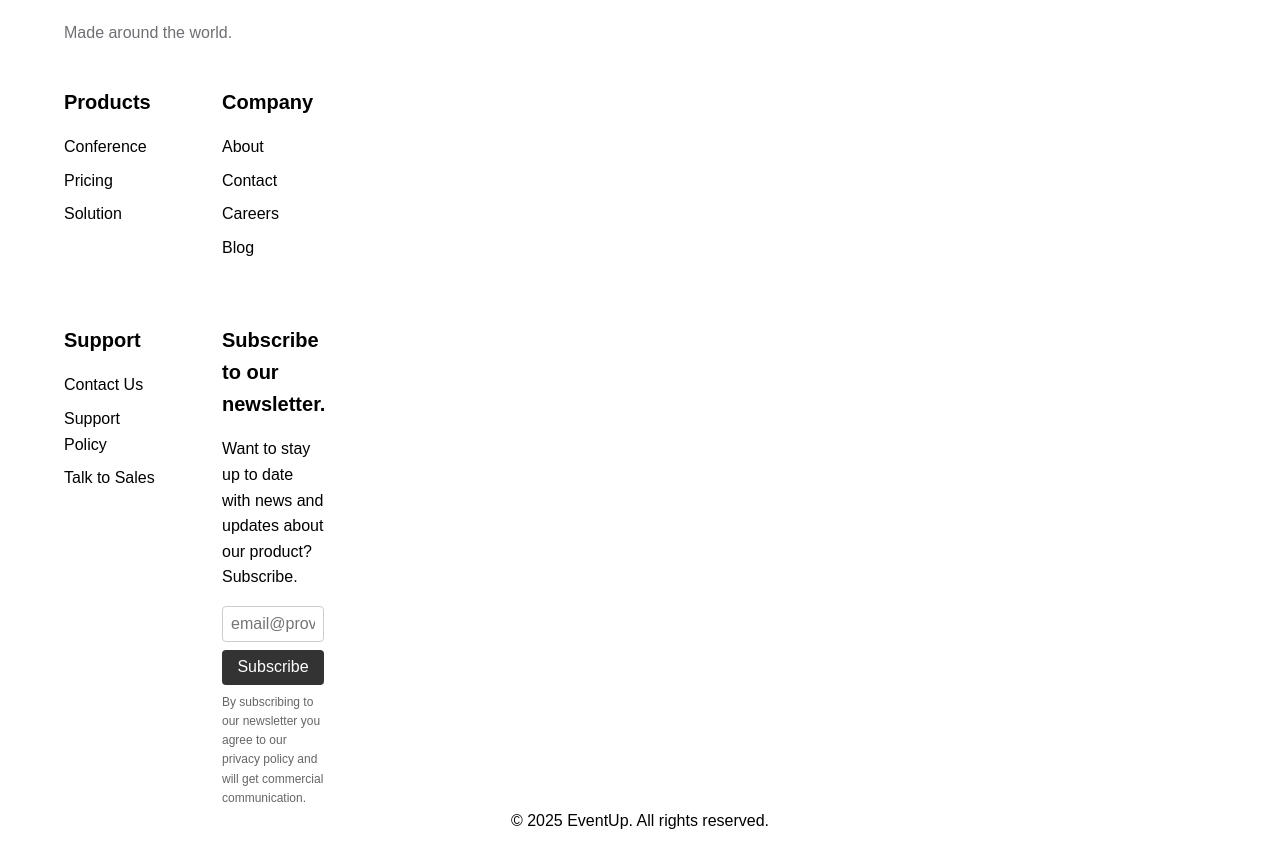
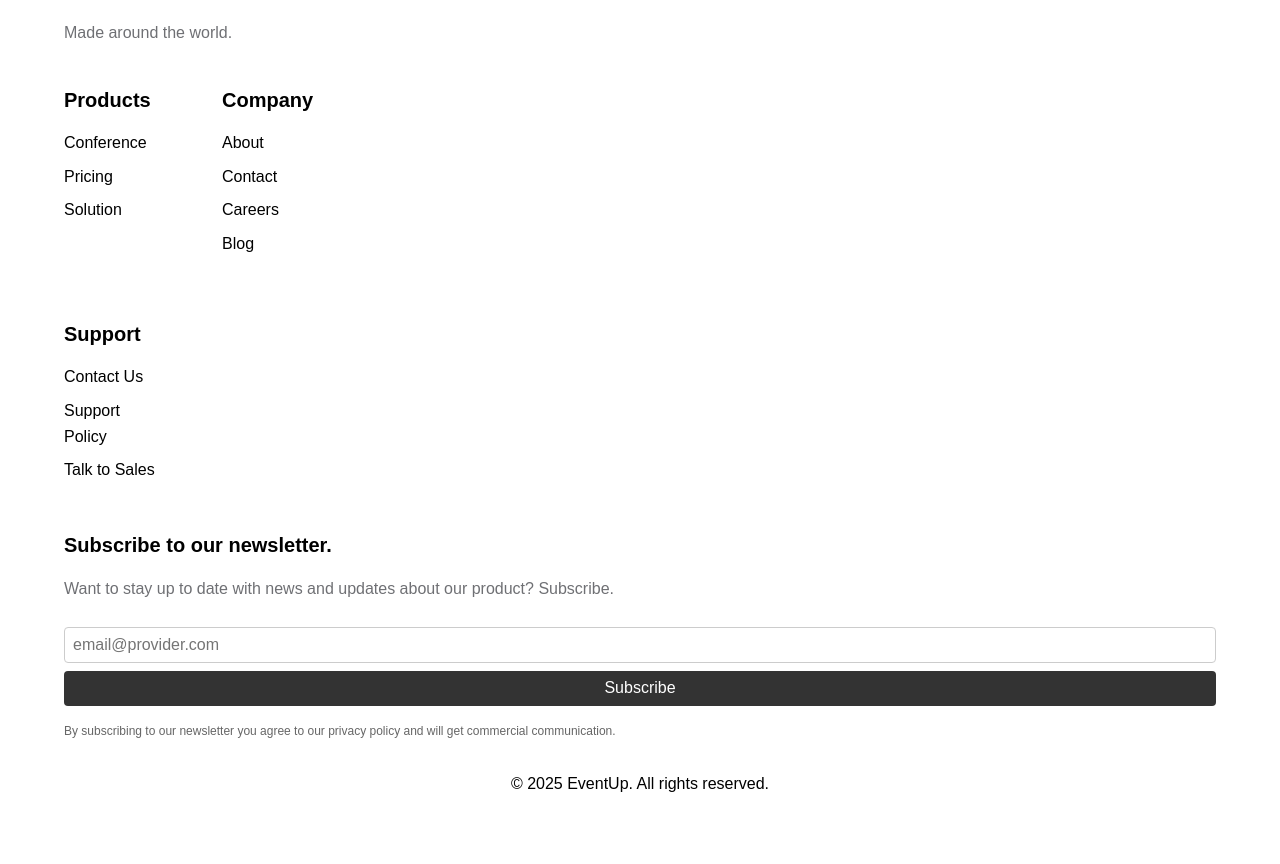
Before and after one commit to MaksymDramaretskyi-1/EventUP, a website: page index.html in a window 1280 px wide. Shown: the part 6904-7768 px from the top of the page. After the commit the page ends 7730 px from the top, so only its background shows below. Drawn offline with Linux system fonts and the light colour scheme; a web font is replaced by a local one.

Commit message:
changing name img/ added file

```diff
--- a/css/styles.css
+++ b/css/styles.css
@@ -478,7 +478,7 @@ body {
 
   .create-conference p {
     font-size: 16px;
-    color: #FFFFFF;
+    color: #CFCFD1;
     font-weight: 400;
     line-height: 28px;
   }
@@ -534,6 +534,7 @@ footer {
     max-width: 1200px;
     margin: 0 auto;
     text-align: start;
+    margin-bottom: 30px;
   }
 
   .logo-footer {
@@ -552,6 +553,7 @@ footer {
     display: grid;
     grid-template-columns: 102px 102px;
     gap: 56px;
+    margin-bottom: 40px;
   }
 
   .footer-column {
@@ -559,8 +561,19 @@ footer {
   }
 
   .footer-column h2 {
+    line-height: 140%;
     font-size: 20px;
+    font-weight: 600;
     margin-bottom: 16px;
+  }
+
+  .footer-column p {
+    line-height: 28px;
+    font-size: 16px;
+    font-weight: 400;
+    margin-right: 40px;
+    margin-bottom: 24px;
+    color: #6F7074;
   }
 
   .footer-column ul {
@@ -583,6 +596,8 @@ footer {
     flex-direction: column;
     gap: 0.5rem;
     margin-top: 1rem;
+    margin-bottom: 16px;
+    color: #9F9FA2;
   }
 
   .footer-column input[type="email"] {
--- a/index.html
+++ b/index.html
@@ -161,7 +161,7 @@
       <section class="wrapper">
         <div class="block-ceo">
           <div class="block-ceo-title">
-            <img src="./img/Masking Man Photo.png" alt="">
+            <img src="./img/Ceo-Photo.png" alt="">
             <div>
               <h3>Sunaryo Situmorang</h3>
               <p>Founder & CEO | eventup</p>
@@ -223,6 +223,7 @@
                 <li><a href="#">Talk to Sales</a></li>
               </ul>
             </nav>
+          </section>
 
           <section class="footer-column">
             <h2>Subscribe to our newsletter.</h2>
@@ -235,7 +236,6 @@
               By subscribing to our newsletter you agree to our privacy policy and will get commercial communication.
             </small>
           </section>
-          </section>
         </div>
         <div>
           <p>&copy; 2025 EventUp. All rights reserved.</p>
```
Also changed, not shown: css/pages/home.css (added), img/Ceo-Photo.png (renamed from img/Masking Man Photo.png). Lines whose indentation alone changed are shown as unchanged.
